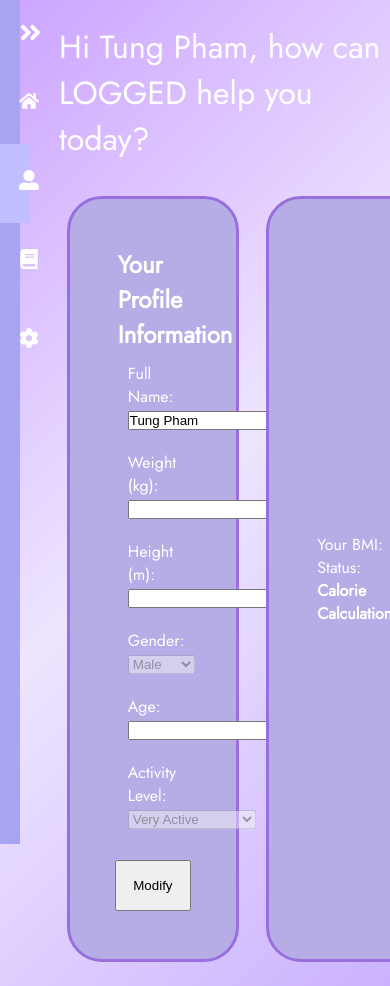
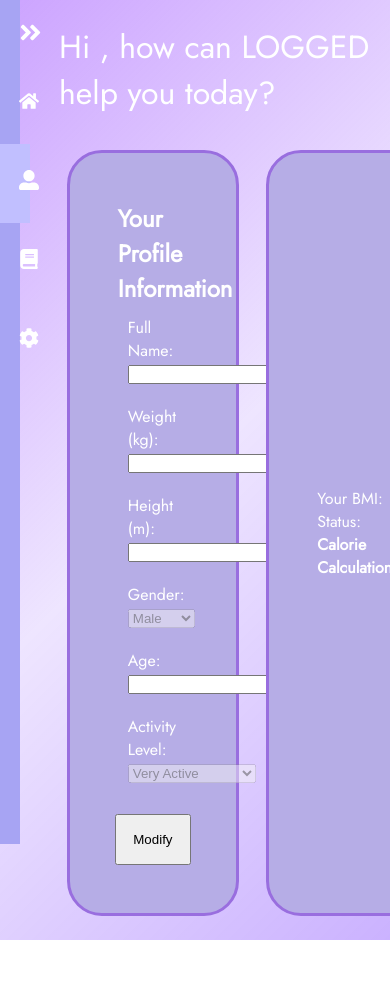
Before and after one commit to tungpham2001/logged, a React (Create React App) app: page /profile in a window 390 px wide. Shown: the top 986 px of the page. After the commit the page ends 940 px from the top, so only its background shows below. Built offline with nearby package versions, Linux system fonts and the light colour scheme.

Commit message:
added responsive username across all pages

```diff
--- a/src/App.js
+++ b/src/App.js
@@ -6,9 +6,11 @@ import Home from './page/Home';
 import Profile from './page/Profile';
 import LogBoard from './page/LogBoard';
 import Setting from './page/Setting';
+import { FullNameProvider } from './FullNameContext';
 
 const App = () => {
   return (
+    <FullNameProvider>
       <BrowserRouter>
         <NavBar>
           <Routes>
@@ -20,6 +22,7 @@ const App = () => {
           </Routes>
         </NavBar>
       </BrowserRouter>
+    </FullNameProvider>
   );
 };
 
--- /dev/null
+++ b/src/FullNameContext.js
@@ -0,0 +1,17 @@
+import React, { createContext, useState, useEffect } from 'react';
+
+export const FullNameContext = createContext();
+
+export const FullNameProvider = ({ children }) => {
+  const [fullName, setFullName] = useState(() => localStorage.getItem('fullName') || '');
+
+  useEffect(() => {
+    localStorage.setItem('fullName', fullName);
+  }, [fullName]);
+
+  return (
+    <FullNameContext.Provider value={{ fullName, setFullName }}>
+      {children}
+    </FullNameContext.Provider>
+  );
+};
--- a/src/page/Home.js
+++ b/src/page/Home.js
@@ -1,13 +1,16 @@
-import React from 'react';
+import React, { useContext } from 'react';
 import "../style/Home.css";
 import TempPic from "../images/logged.jpg";
 import { CircularProgressbar } from 'react-circular-progressbar';
 import 'react-circular-progressbar/dist/styles.css';
+import { FullNameContext } from '../FullNameContext';
 
 const Home = () => {
+    const { fullName } = useContext(FullNameContext);
+
     return (
         <div className="home_container">
-            <h1 className="home_title">Welcome back, Tung Pham!</h1>
+            <h1 className="home_title">Welcome back, {fullName}!</h1>
             <div className="home_display_box">
                 <div className="row">
                     <div className="box avg_cal_consumed">
--- a/src/page/Profile.js
+++ b/src/page/Profile.js
@@ -1,7 +1,13 @@
-import React, { useState, useEffect, useCallback } from 'react';
+import React, { useState, useEffect, useCallback, useContext } from 'react';
 import "../style/Profile.css";
+import { FullNameContext } from '../FullNameContext';
 
 const Profile = () => {
+    const { fullName, setFullName } = useContext(FullNameContext);
+
+    const handleFullNameChange = (e) => {
+        setFullName(e.target.value);
+    };
     const [weight, setWeight] = useState(() => localStorage.getItem("weight") || "");
     const [height, setHeight] = useState(() => localStorage.getItem("height") || "");
     const [bmi, setBmi] = useState("");
@@ -111,6 +117,10 @@ const Profile = () => {
     }, [calculateBMI]);
 
     useEffect(() => {
+        localStorage.setItem("fullName", fullName);
+    }, [fullName]);
+
+    useEffect(() => {
         localStorage.setItem("weight", weight);
     }, [weight]);
 
@@ -137,7 +147,7 @@ const Profile = () => {
 
     return (
         <div className="master_container">
-            <h1 className="master_title">Hi Tung Pham, how can LOGGED help you today?</h1>
+            <h1 className="master_title">Hi {fullName}, how can LOGGED help you today?</h1>
             <div className="profile_container">
                 <div className="input_field_container">
                     <h2>Your Profile Information</h2>
@@ -145,7 +155,8 @@ const Profile = () => {
                         <label>Full Name:</label>
                         <input
                             type="text"
-                            value="Tung Pham"
+                            value={fullName}
+                            onChange={handleFullNameChange}
                             readOnly={!isEditing}
                         />
                     </div>
```
Lines whose indentation alone changed are shown as unchanged.
